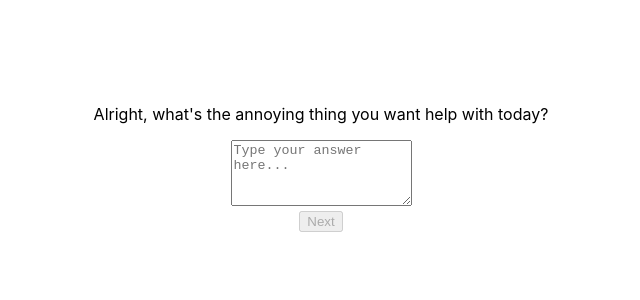
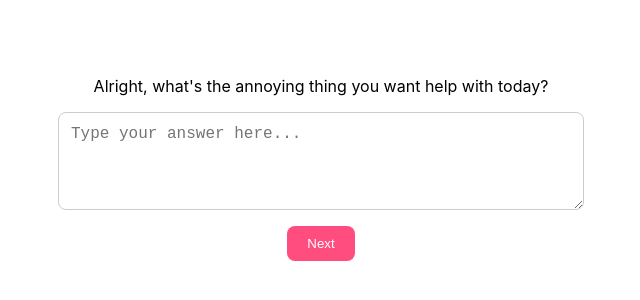
Before and after one commit to hannahrose11/izzy-form, a React (Create React App) app: page / in a window 1280 px wide. Shown: the part 272-572 px from the top of the page, without its empty margins (319-959 px from the left). Built offline with nearby package versions, Linux system fonts and the light colour scheme.

Commit message:
Simplify App.js to fix syntax errors5

```diff
--- a/src/App.js
+++ b/src/App.js
@@ -121,10 +121,16 @@ export default function App() {
         {!finalPrompt ? (
           <div style={{ textAlign: "center" }}>
             <p>{current.question}</p>
-            <textarea rows={4} value={currentInput} onChange={(e) => setCurrentInput(e.target.value)} placeholder="Type your answer here..." />
-            <div>
-              {step > 0 && <button onClick={handleBack}>Back</button>}
-              <button onClick={handleNext} disabled={!currentInput.trim() || loading}>
+            <textarea
+              rows={4}
+              style={{ width: "100%", maxWidth: 500, margin: "0 auto", display: "block", padding: 12, fontSize: 16, borderRadius: 8, border: "1px solid #ccc", resize: "vertical" }}
+              value={currentInput}
+              onChange={(e) => setCurrentInput(e.target.value)}
+              placeholder="Type your answer here..."
+            />
+            <div style={{ marginTop: 16 }}>
+              {step > 0 && <button onClick={handleBack} style={{ marginRight: 8, background: "#f0f0f0", color: "#333", padding: "10px 20px", borderRadius: 8, border: "none", cursor: "pointer" }}>Back</button>}
+              <button onClick={handleNext} disabled={!currentInput.trim() || loading} style={{ background: "#FF4D80", color: "white", padding: "10px 20px", borderRadius: 8, border: "none", cursor: "pointer" }}>
                 {step === questions.length - 1 ? (loading ? "Generating..." : "Get My Prompt") : "Next"}
               </button>
             </div>
```
